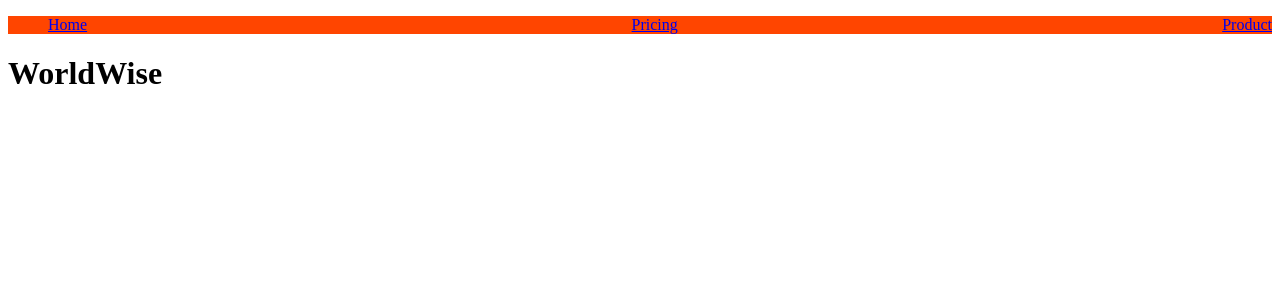
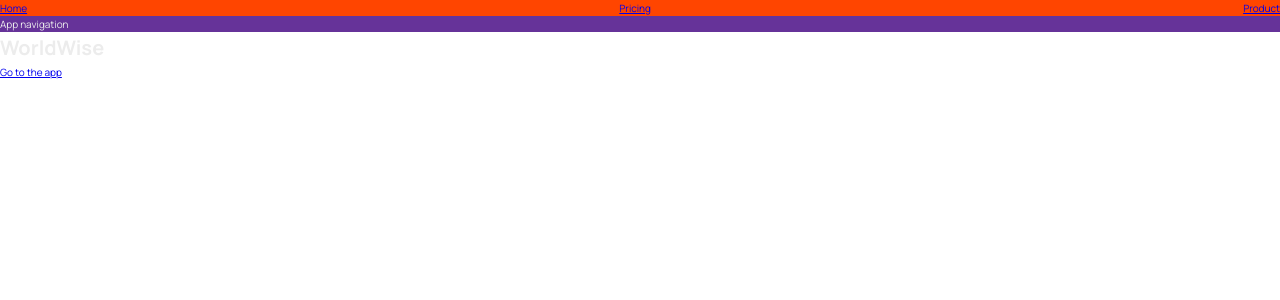
Before and after one commit to lemonteaau/World-Wise, a React (Vite) app: page / in a window 1280 px wide. Shown: the top 300 px of the page. Built offline with nearby package versions, Linux system fonts and the light colour scheme.

Commit message:
Add css files

```diff
--- a/src/App.jsx
+++ b/src/App.jsx
@@ -3,6 +3,7 @@
 import Pricing from "./pages/Pricing";
 import Homepage from "./pages/Homepage";
 import PageNotFound from "./pages/PageNotFound";
+import AppLayout from "./pages/AppLayout";
 
 function App() {
   return (
@@ -11,6 +12,7 @@
         <Route path="/" element={<Homepage />} />
         <Route path="product" element={<Product />} />
         <Route path="pricing" element={<Pricing />} />
+        <Route path="app" element={<AppLayout />} />
         <Route path="*" element={<PageNotFound />} />
       </Routes>
     </BrowserRouter>
--- /dev/null
+++ b/src/components/AppNav.jsx
@@ -0,0 +1,7 @@
+import styles from "./AppNav.module.css";
+
+function AppNav() {
+  return <nav className={styles.nav}>App navigation</nav>;
+}
+
+export default AppNav;
--- /dev/null
+++ b/src/components/AppNav.module.css
@@ -0,0 +1,3 @@
+.nav {
+  background-color: rebeccapurple;
+}
--- /dev/null
+++ b/src/index.css
@@ -0,0 +1,78 @@
+/* Taken from getting started guide at: https://leafletjs.com/examples/quick-start/ */
+@import "https://unpkg.com/leaflet@1.7.1/dist/leaflet.css";
+@import "https://fonts.googleapis.com/css2?family=Manrope:wght@400;600;700;800&display=swap";
+
+/* These CSS variables are global, so they are available in all CSS modules */
+:root {
+  --color-brand--1: #ffb545;
+  --color-brand--2: #00c46a;
+
+  --color-dark--0: #242a2e;
+  --color-dark--1: #2d3439;
+  --color-dark--2: #42484d;
+  --color-light--1: #aaa;
+  --color-light--2: #ececec;
+  --color-light--3: #d6dee0;
+}
+
+* {
+  margin: 0;
+  padding: 0;
+  box-sizing: inherit;
+}
+
+html {
+  font-size: 62.5%;
+  box-sizing: border-box;
+}
+
+body {
+  font-family: "Manrope", sans-serif;
+  color: var(--color-light--2);
+  font-weight: 400;
+  line-height: 1.6;
+}
+
+label {
+  font-size: 1.6rem;
+  font-weight: 600;
+}
+
+input,
+textarea {
+  width: 100%;
+  padding: 0.8rem 1.2rem;
+  font-family: inherit;
+  font-size: 1.6rem;
+  border: none;
+  border-radius: 5px;
+  background-color: var(--color-light--3);
+  transition: all 0.2s;
+}
+
+input:focus {
+  outline: none;
+  background-color: #fff;
+}
+
+.cta:link,
+.cta:visited {
+  display: inline-block;
+  background-color: var(--color-brand--2);
+  color: var(--color-dark--1);
+  text-transform: uppercase;
+  text-decoration: none;
+  font-size: 1.6rem;
+  font-weight: 600;
+  padding: 1rem 3rem;
+  border-radius: 5px;
+}
+
+/*
+"importCSSModule": {
+    "prefix": "csm",
+    "scope": "javascript,typescript,javascriptreact",
+    "body": ["import styles from './${TM_FILENAME_BASE}.module.css'"],
+    "description": "Import CSS Module as `styles`"
+  },
+*/
--- a/src/main.jsx
+++ b/src/main.jsx
@@ -1,6 +1,7 @@
 import React from "react";
 import ReactDOM from "react-dom/client";
 import App from "./App.jsx";
+import "./index.css";
 
 ReactDOM.createRoot(document.getElementById("root")).render(
   <React.StrictMode>
--- /dev/null
+++ b/src/pages/AppLayout.jsx
@@ -0,0 +1,12 @@
+import AppNav from "../components/AppNav";
+
+function AppLayout() {
+  return (
+    <div>
+      <AppNav />
+      <p>App</p>
+    </div>
+  );
+}
+
+export default AppLayout;
--- a/src/pages/Homepage.jsx
+++ b/src/pages/Homepage.jsx
@@ -1,10 +1,15 @@
+import { Link } from "react-router-dom";
 import PageNav from "../components/PageNav";
+import AppNav from "../components/AppNav";
 
 function Homepage() {
   return (
     <div>
       <PageNav />
+      <AppNav />
       <h1>WorldWise</h1>
+
+      <Link to="/app">Go to the app</Link>
     </div>
   );
 }
```
